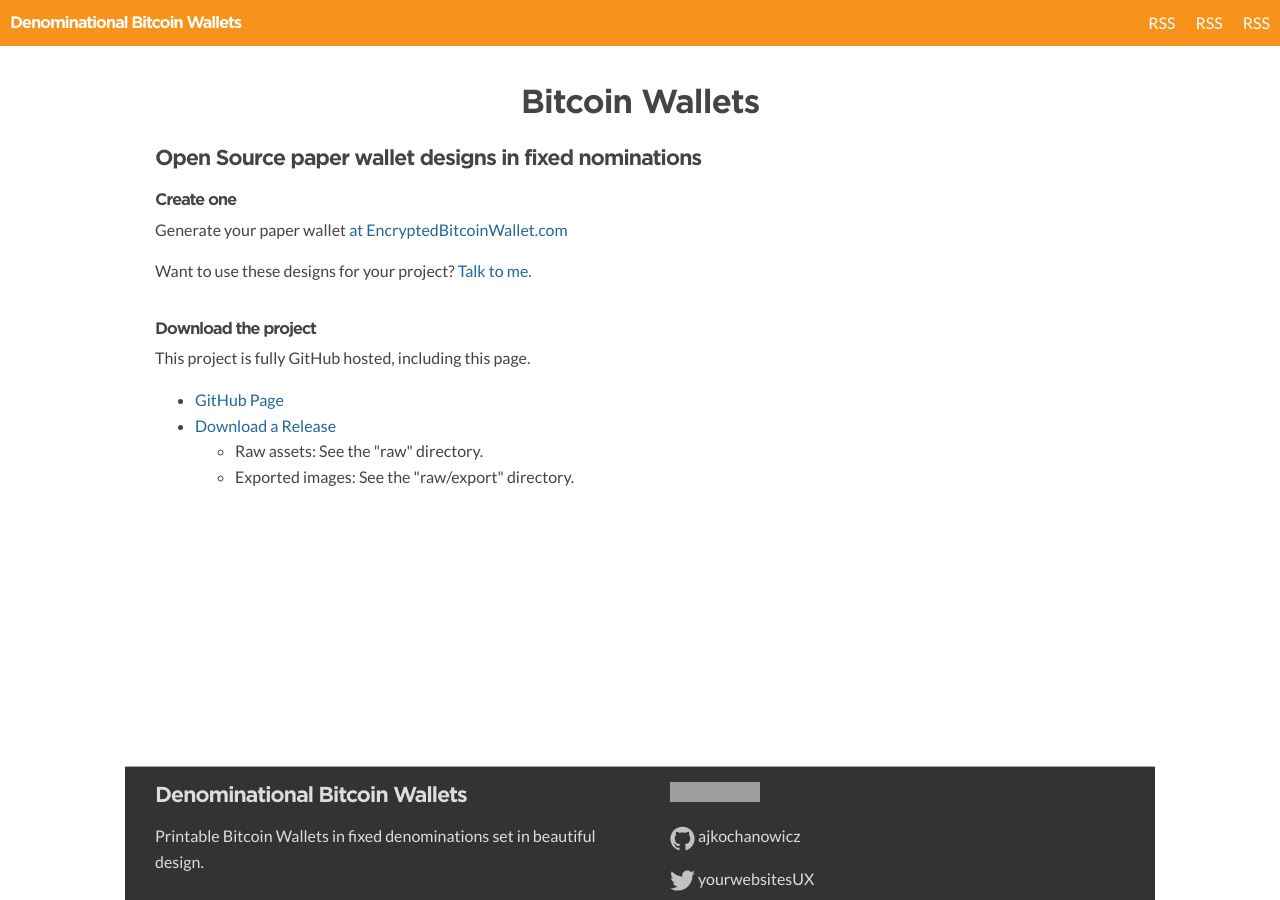
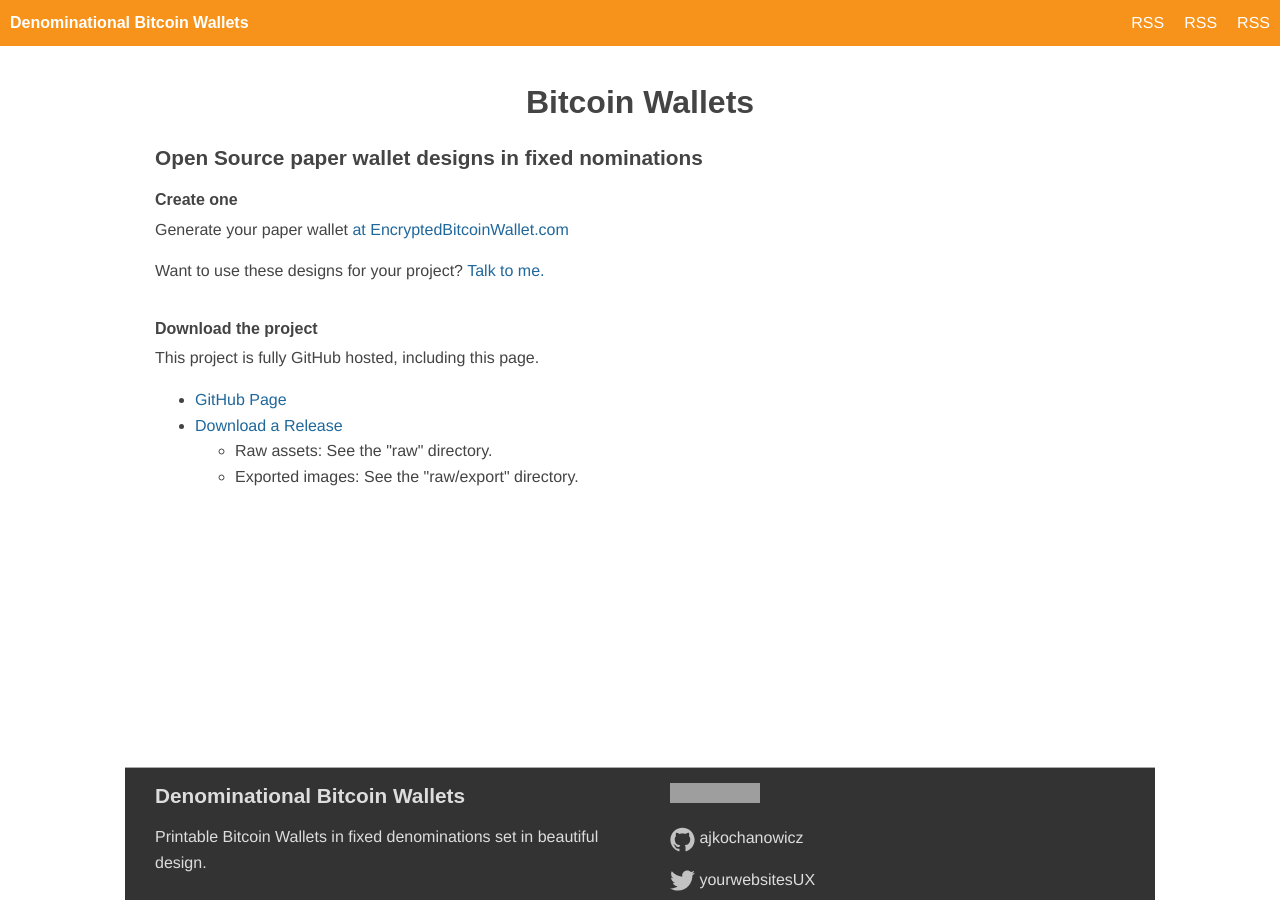
Before and after one commit to adamjgrant/bitcoinbills, a Jekyll site: the page built from index.html, in a window 1280 px wide and 900 px high. Built offline with Jekyll 4.4.1, drawn with Linux system fonts in a browser that asks for light colours; grey boxes are pictures that could not be loaded.

Commit message:
fucking git

```diff
--- a/_sass/_typography.sass
+++ b/_sass/_typography.sass
@@ -1,17 +1,16 @@
 // Lato font, using only some styles for max page speed.
-@import url(http://fonts.googleapis.com/css?family=Lato:300,400)
+// @import url(http://fonts.googleapis.com/css?family=Lato:300,400)
 // Montserrat
 // @import url(http://fonts.googleapis.com/css?family=Montserrat:400)
-@import _gotham
+// @import _gotham
 
-$font-headings:      'Gotham 1', 'Gotham 2', 'adelle', sans-serif
-$font-paragraph:     'lato', 'helvetica neue', sans-serif
+$font-headings:      'proxima-nova', 'adelle', sans-serif
+$font-paragraph:     'adriane', 'helvetica neue', sans-serif
 
 h1, h2, h3, h4, h5, h6
   font-family: $font-headings
   font-weight: 700
   margin: 0
-  letter-spacing: -0.08rem
 
 =xl_heading
   font-size: 2rem
```
Also changed, not shown: 1 other file.
